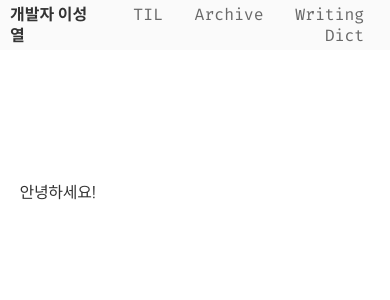
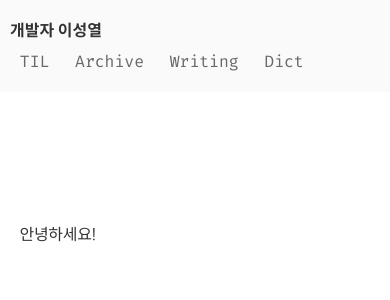
Before and after one commit to Yeolyi/blog, a Next.js app: page / in a window 390 px wide. Shown: the top 300 px of the page. Built offline with nearby package versions, Linux system fonts and the light colour scheme.

Commit message:
작은기기 nav 대응

```diff
--- a/components/navBar.module.css
+++ b/components/navBar.module.css
@@ -1,8 +1,7 @@
 #navBar {
     position: sticky;
     top: 0;
-    height: 50px;
-    padding: 0 10px;
+    padding: 10px;
     display: flex;
     align-items: center;
     background-color: rgba(250, 250, 250, 0.95);
@@ -16,7 +15,6 @@
 }
 
 #categoryList {
-    text-align: right;
     list-style: none;
     margin-left: auto;
 }
@@ -30,3 +28,22 @@
     font-family: 'code', monospace;
     white-space: pre; /* 따옴표가 추가될 때 버튼 이동을 막는 공백을 제거하지 않음 */
 }
+
+@media screen and (max-width: 500px) {
+    #navBar {
+        display: block;
+    }
+
+    #navBar h2 {
+        margin: 10px 0;
+    }
+
+    #categoryList {
+        margin-bottom: 10px;
+    }
+
+    .categoryButton {
+        margin-left: 0;
+        text-align: left;
+    }
+}
```
